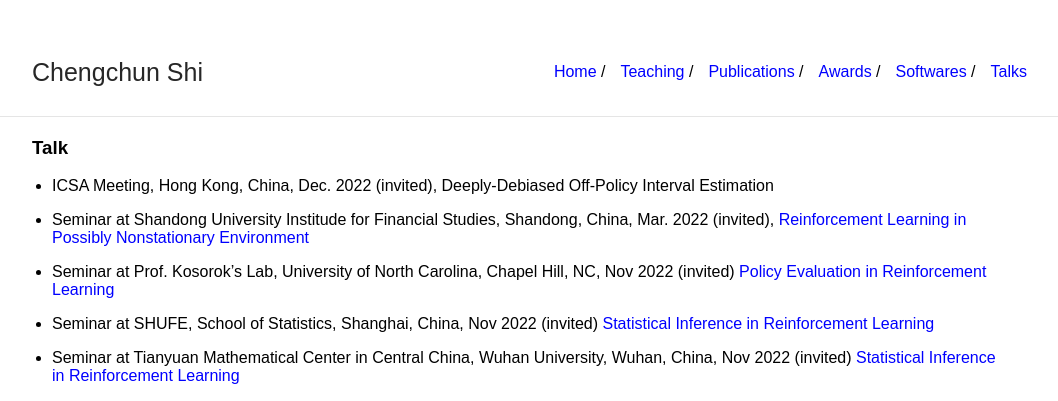
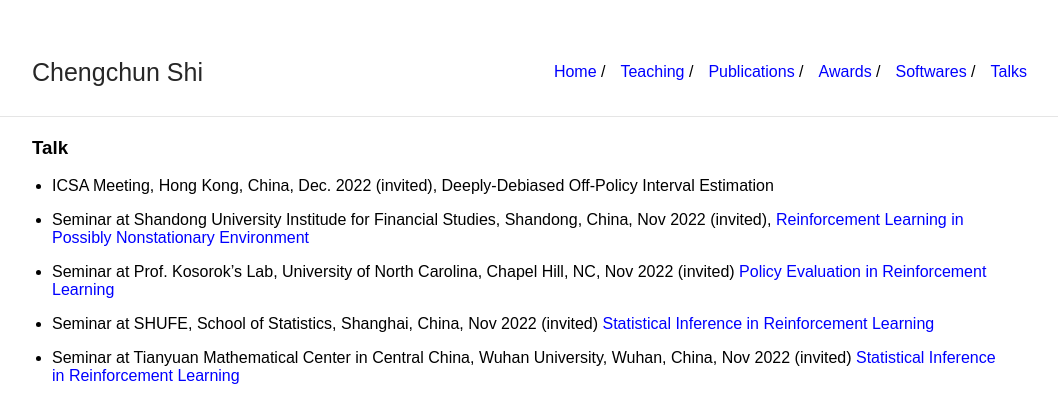
Before and after one commit to callmespring/callmespring.github.io, a Jekyll site: the page built from talk.md, in a window 1280 px wide and 900 px high. Shown: the top 401 px of the window, without its empty margins (108-1166 px from the left). Built offline with Jekyll 4.4.1, drawn with Linux system fonts in a browser that asks for light colours.

Commit message:
Update talk.md

```diff
--- a/talk.md
+++ b/talk.md
@@ -7,7 +7,7 @@ title: Talk
 
 * ICSA Meeting, Hong Kong, China, Dec. 2022 (invited), Deeply-Debiased Off-Policy Interval Estimation
 
-* Seminar at Shandong University Institude for Financial Studies, Shandong, China, Mar. 2022 (invited), [Reinforcement Learning in Possibly Nonstationary Environment](./slides/NonstatRL.pdf)
+* Seminar at Shandong University Institude for Financial Studies, Shandong, China, Nov 2022 (invited), [Reinforcement Learning in Possibly Nonstationary Environment](./slides/NonstatRL.pdf)
 
 * Seminar at Prof. Kosorok's Lab, University of North Carolina, Chapel Hill, NC, Nov 2022 (invited) [Policy Evaluation in Reinforcement Learning](./slides/PE.pdf)
 
```
